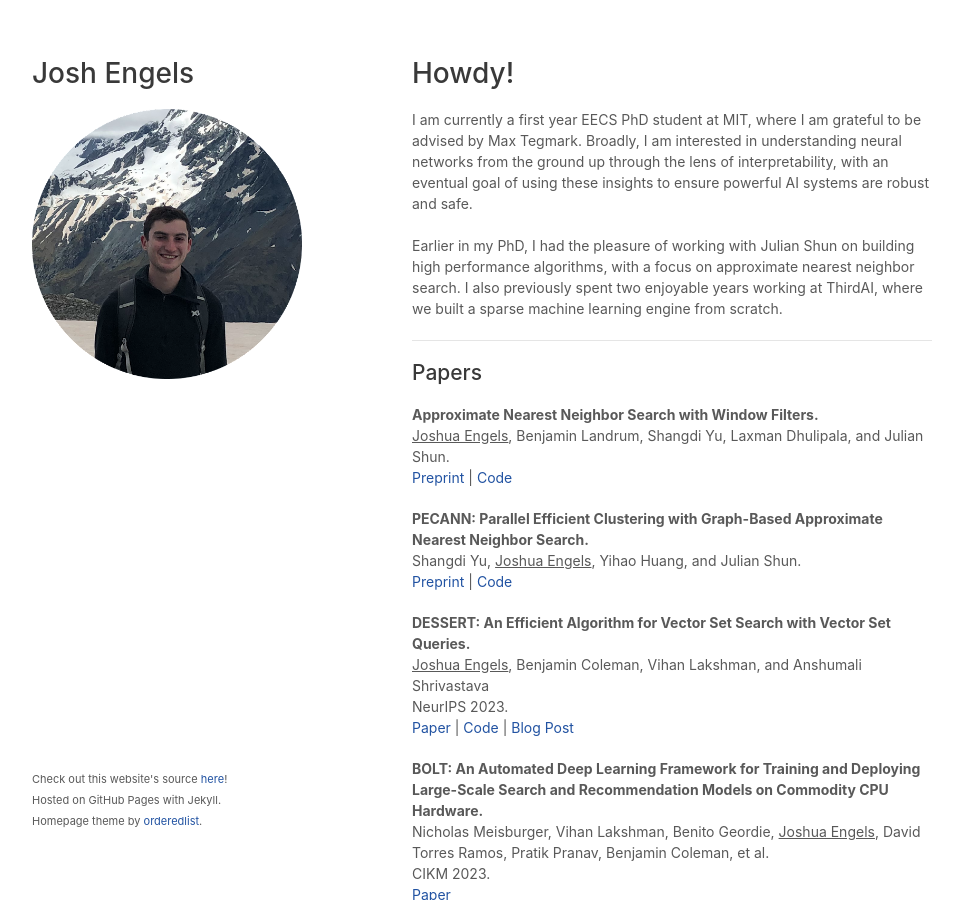
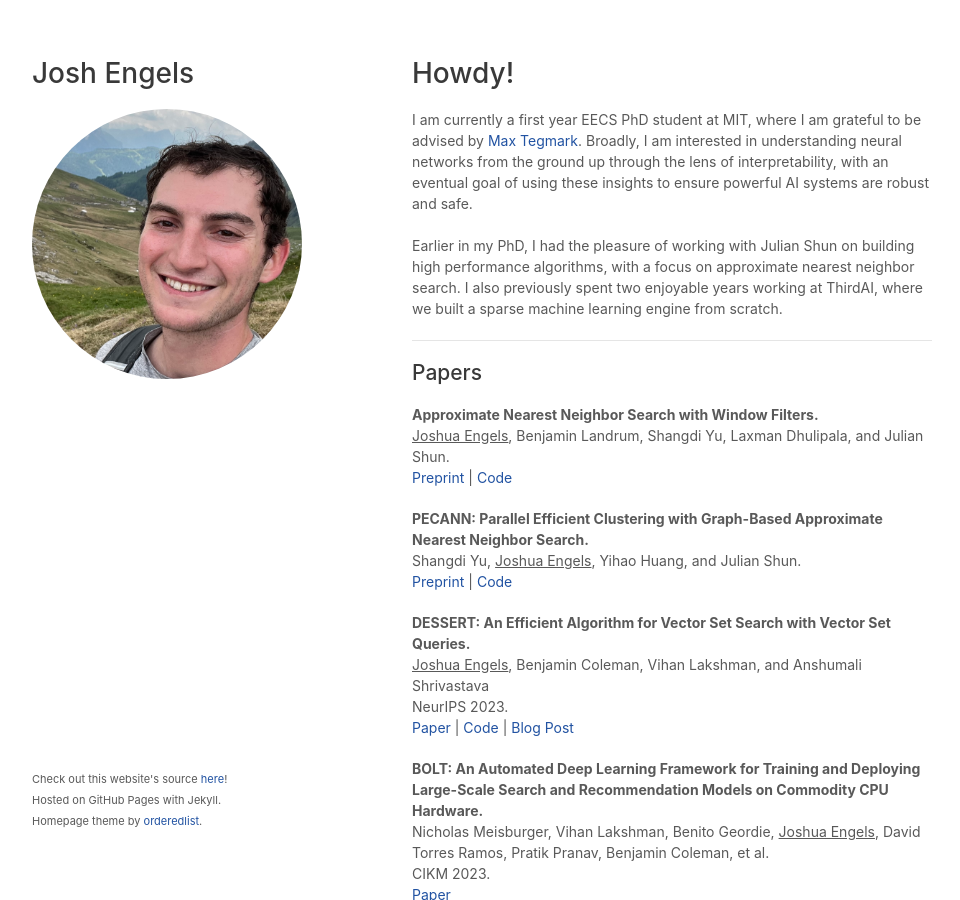
Before and after one commit to subhashk01/subhash-other-website, a Jekyll site: the page built from index.html, in a window 1280 px wide and 900 px high. Shown: the whole window, without its empty margins (158-1118 px from the left). Built offline with Jekyll 4.4.1, drawn with Linux system fonts in a browser that asks for light colours; a style sheet for code colours, icons or effects is not loaded.

Commit message:
Updating

```diff
--- a/index.html
+++ b/index.html
@@ -30,7 +30,8 @@
   <div class="wrapper">
     <header>
       <h1>Josh Engels</h1>
-      <img src="assets/images/circle.png" alt="Bio Image">
+      <img src="assets/images/bio.jpg" alt="Bio Image"
+        style="border-radius: 50%">
 
       <div class="social-icons">
         <a class="social-icon" href="mailto:josh.adam.engels@gmail.com"><i
@@ -50,7 +51,7 @@
       <h1>Howdy!</h1>
 
       I am currently a first year EECS PhD student at MIT, where I am grateful to be advised by
-      Max Tegmark. Broadly, I am interested in understanding neural networks
+      <a href="https://tegmark.org/">Max Tegmark</a>. Broadly, I am interested in understanding neural networks
       from the ground up through the lens of interpretability, with an eventual goal of using these
       insights to ensure powerful AI systems are robust and safe.
 
```
Also changed, not shown: assets/images/bio.jpg (added).
